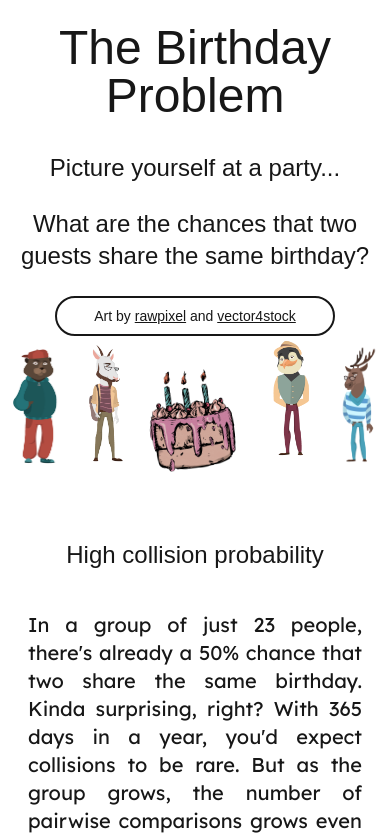
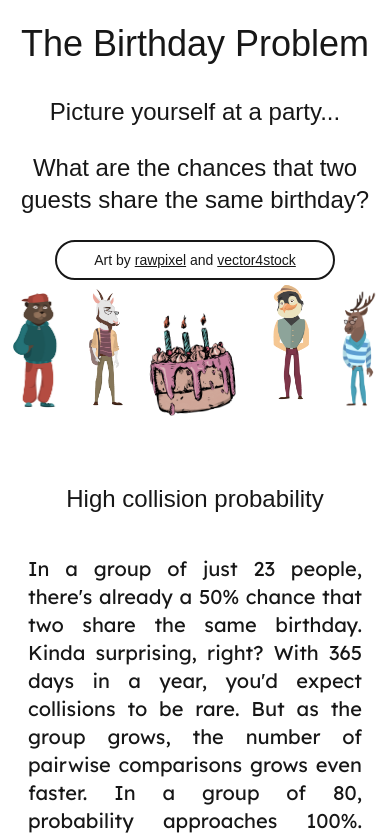
Before and after one commit to twohiccups/birthday-problem, a Next.js app: page / in a window 390 px wide. Shown: the top 839 px of the page. Built offline with nearby package versions, Linux system fonts and the light colour scheme; a web font is replaced by a local one.

Commit message:
feat: h1 size change

```diff
--- a/src/app/globals.css
+++ b/src/app/globals.css
@@ -57,7 +57,7 @@ body {
 }
 
 @layer base {
-  h1 { @apply text-5xl sm:text-8xl; }
+  h1 { @apply text-4xl sm:text-8xl; }
   h2 { @apply text-2xl sm:text-5xl  }
   h3 { @apply text-xl sm:text-3xl font-lexend-deca; }
 }
```
